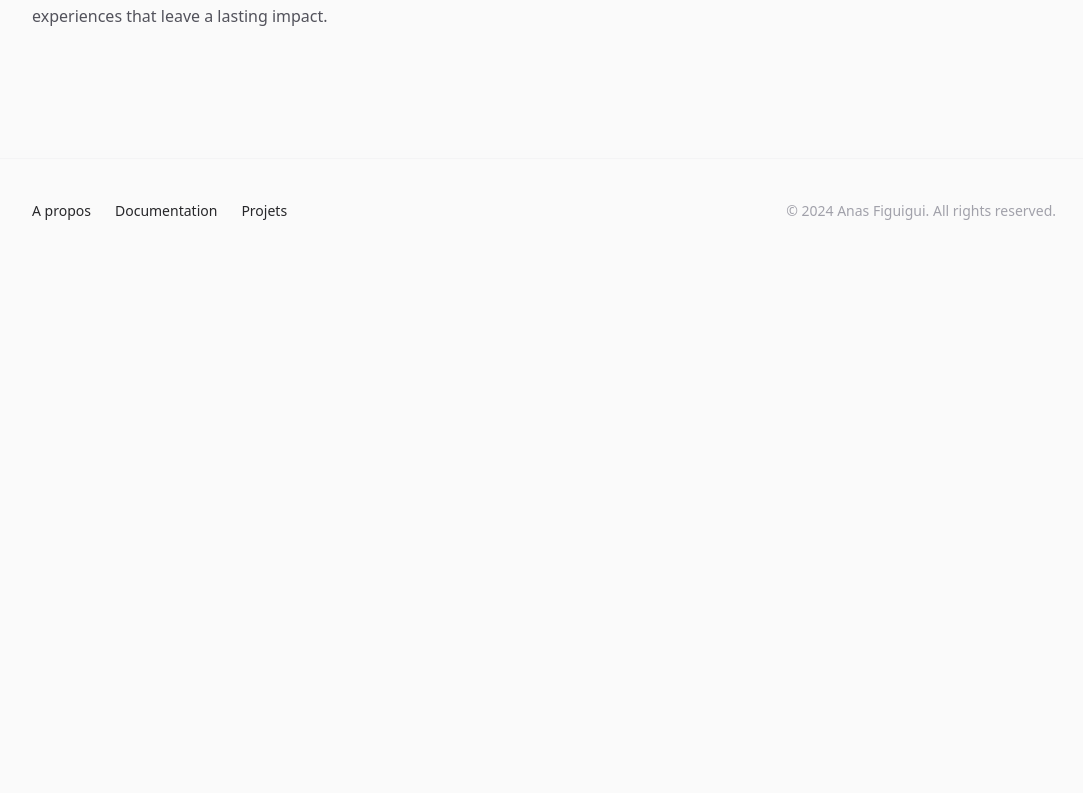
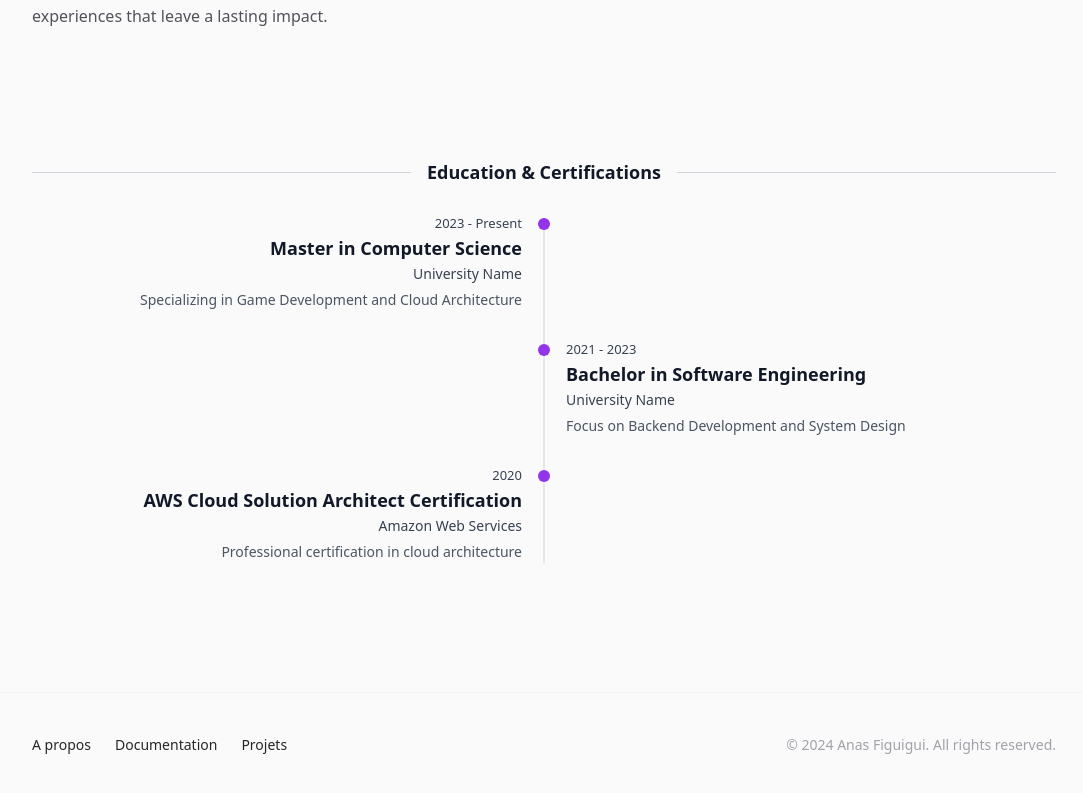
Before and after one commit to AnasFiguigui/DevQuest, a Next.js app: page /about in a window 1280 px wide. Shown: the part 914-1707 px from the top of the page, without its empty margins (96-1179 px from the left). Before the commit the page ends 1201 px from the top, so only its background shows below. Built offline with nearby package versions, Linux system fonts and the light colour scheme; no server answers.

Commit message:
Added eductaion section

```diff
--- a/src/app/about/page.jsx
+++ b/src/app/about/page.jsx
@@ -3,6 +3,7 @@ import Link from 'next/link'
 import clsx from 'clsx'
 
 import { Container } from '@/components/Container'
+import { EducationTimeline } from '@/components/EducationTimeline'
 import {
   GitHubIcon,
   InstagramIcon,
@@ -44,6 +45,27 @@ export const metadata = {
 }
 
 export default function About() {
+  const educationItems = [
+    {
+      date: '2023 - Present',
+      title: 'Master in Computer Science',
+      institution: 'University Name',
+      description: 'Specializing in Game Development and Cloud Architecture',
+    },
+    {
+      date: '2021 - 2023',
+      title: 'Bachelor in Software Engineering',
+      institution: 'University Name',
+      description: 'Focus on Backend Development and System Design',
+    },
+    {
+      date: '2020',
+      title: 'AWS Cloud Solution Architect Certification',
+      institution: 'Amazon Web Services',
+      description: 'Professional certification in cloud architecture',
+    },
+  ]
+
   return (
     <Container className="mt-16 sm:mt-32">
       <div className="grid grid-cols-1 gap-y-16 lg:grid-cols-2 lg:grid-rows-[auto_1fr] lg:gap-y-12">
@@ -54,7 +76,8 @@ export default function About() {
                 src={portraitImage}
                 alt=""
                 sizes="(min-width: 1024px) 32rem, 20rem"
-              className="aspect-square rotate-3 rounded-2xl bg-zinc-100 object-cover dark:bg-zinc-800 transition-opacity duration-500"/>
+                className="aspect-square rotate-3 rounded-2xl bg-zinc-100 object-cover dark:bg-zinc-800 transition-opacity duration-500"
+              />
               <Image
                 src={hoverImage}
                 alt=""
@@ -107,6 +130,11 @@ export default function About() {
           </ul>
         </div>
       </div>
+
+      {/* Education Timeline Section */}
+      <div className="mt-24 sm:mt-32">
+        <EducationTimeline title="Education & Certifications" items={educationItems} />
+      </div>
     </Container>
   )
 }
--- /dev/null
+++ b/src/components/EducationTimeline.jsx
@@ -0,0 +1,49 @@
+export function EducationTimeline({ title = 'Education', items = [] }) {
+  return (
+    <div className="space-y-8">
+      {/* Title with divider line */}
+      <div className="flex items-center">
+        <span className="h-px flex-1 bg-gray-300 dark:bg-gray-600"></span>
+        <span className="shrink-0 px-4 text-gray-900 dark:text-white font-semibold text-lg">
+          {title}
+        </span>
+        <span className="h-px flex-1 bg-gray-300 dark:bg-gray-600"></span>
+      </div>
+
+      {/* Timeline */}
+      <ol className="relative space-y-8 before:absolute before:top-0 before:left-1/2 before:h-full before:w-0.5 before:-translate-x-1/2 before:rounded-full before:bg-gray-200 dark:before:bg-gray-700">
+        {items.map((item, index) => (
+          <li
+            key={index}
+            className="group relative grid grid-cols-2 odd:-me-3 even:-ms-3"
+          >
+            <div className="relative flex items-start gap-4 group-odd:flex-row-reverse group-odd:text-right group-even:order-last">
+              {/* Timeline dot */}
+              <span className="size-3 shrink-0 rounded-full bg-purple-600 dark:bg-purple-500"></span>
+
+              {/* Content */}
+              <div className="-mt-2">
+                <time className="text-xs/none font-medium text-gray-700 dark:text-gray-200">
+                  {item.date}
+                </time>
+                <h3 className="text-lg font-bold text-gray-900 dark:text-white">
+                  {item.title}
+                </h3>
+                <p className="text-sm text-gray-700 dark:text-gray-200">
+                  {item.institution}
+                </p>
+                {item.description && (
+                  <p className="mt-0.5 text-sm text-gray-600 dark:text-gray-300">
+                    {item.description}
+                  </p>
+                )}
+              </div>
+            </div>
+
+            <div aria-hidden="true"></div>
+          </li>
+        ))}
+      </ol>
+    </div>
+  )
+}
```
Lines whose indentation alone changed are shown as unchanged.
